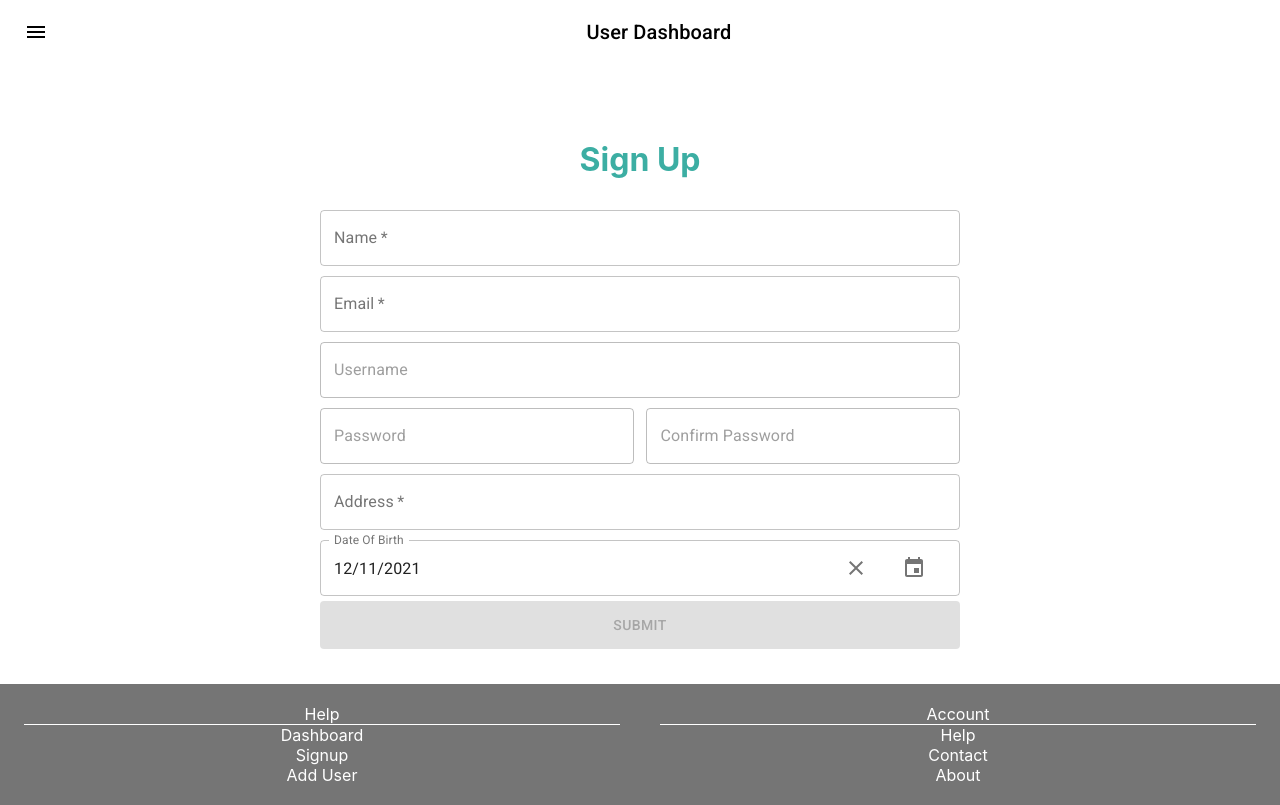
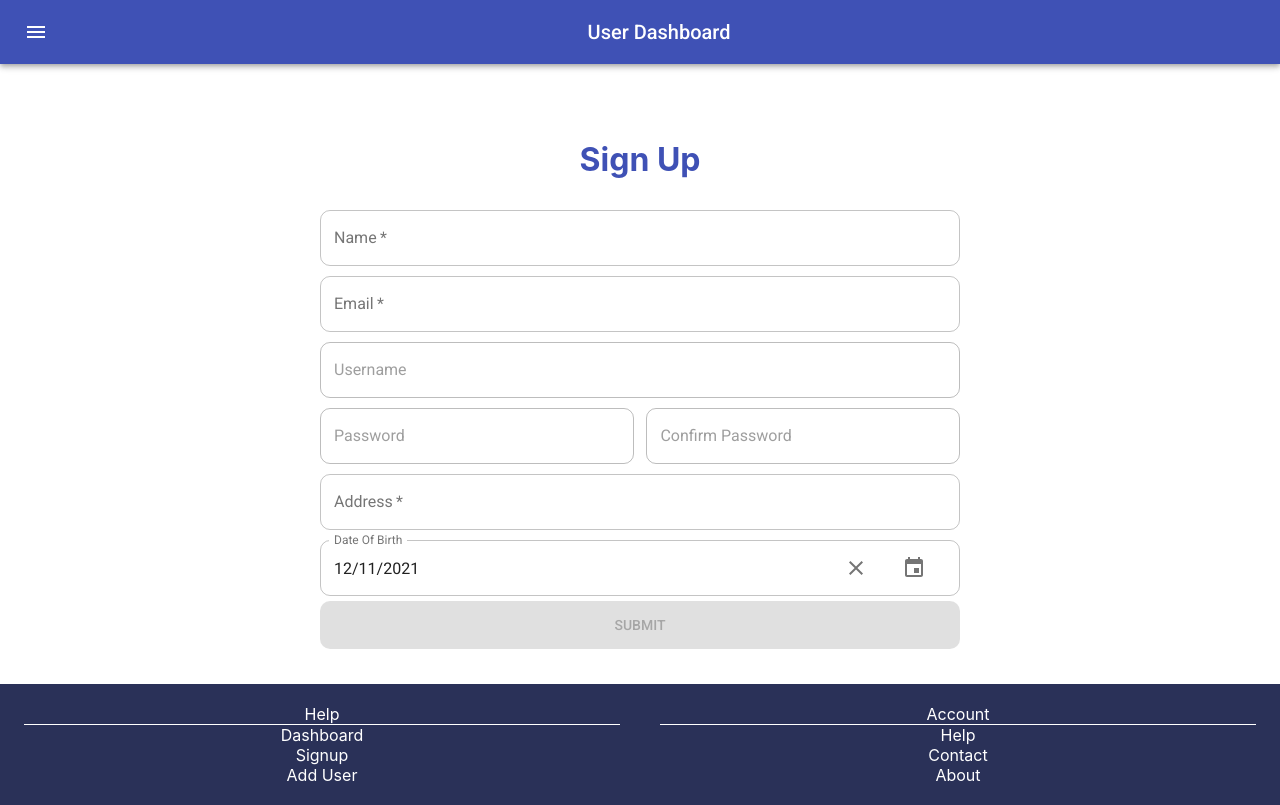
Before and after one commit to sea-lakhan/ReactJsDashboard, a React (Create React App) app: page /addUser in a window 1280 px wide. Built offline with nearby package versions, Linux system fonts and the light colour scheme.

Commit message:
date picker customization done

```diff
--- a/package.json
+++ b/package.json
@@ -10,6 +10,7 @@
     "@material-ui/icons": "^4.11.2",
     "@material-ui/pickers": "^3.3.10",
     "@mui/icons-material": "^5.2.0",
+    "@mui/lab": "^5.0.0-alpha.56",
     "@mui/material": "^5.2.0",
     "@mui/styled-engine-sc": "^5.1.0",
     "@reduxjs/toolkit": "^1.6.2",
--- a/src/App.tsx
+++ b/src/App.tsx
@@ -7,8 +7,12 @@ import { Details } from "./components/Details";
 import { Footer } from "./components/Footer";
 import { Header } from "./components/Header";
 
+import { theme } from "./theme/Theme";
+import { ThemeProvider } from "@material-ui/styles";
+
 function App() {
   return (
+    <ThemeProvider theme={theme}>
       <div className="App">
         <Header />
         <Switch>
@@ -19,6 +23,7 @@ function App() {
         </Switch>
         <Footer />
       </div>
+    </ThemeProvider>
   );
 }
 
--- a/src/components/Footer.tsx
+++ b/src/components/Footer.tsx
@@ -1,6 +1,7 @@
 import React from "react";
 import { Container, Grid, Box, makeStyles } from "@material-ui/core";
 import { Link } from "react-router-dom";
+import { theme } from "../theme/Theme";
 
 const useStyle = makeStyles({
   linkStyle: {
@@ -14,6 +15,7 @@ const useStyle = makeStyles({
     left: 0,
     right: 0,
     marginBottom: 20,
+    backgroundColor: theme.palette.primary.light,
   },
 });
 export const Footer = () => {
--- a/src/components/Header.tsx
+++ b/src/components/Header.tsx
@@ -1,5 +1,5 @@
 import { useState } from "react";
-// import AppBar from "@material-ui/core/AppBar";
+import AppBar from "@material-ui/core/AppBar";
 import Toolbar from "@material-ui/core/Toolbar";
 import IconButton from "@material-ui/core/IconButton";
 import MenuIcon from "@material-ui/icons/Menu";
@@ -8,19 +8,27 @@ import Typography from "@material-ui/core/Typography";
 import { useHistory } from "react-router";
 import MenuItem from "@material-ui/core/MenuItem";
 import Menu from "@material-ui/core/Menu";
+import { useDispatch } from "react-redux";
+import { resetSelectedUser } from "../redux/userSlice";
 
 const useStyles = makeStyles({
   menuButton: {
     marginRight: 2,
+    color: "#ffffff",
   },
   title: {
     flexGrow: 1,
+    color: "#ffffff",
+  },
+  iconStyle: {
+    color: "#ffffff`",
   },
 });
 
 export const Header = () => {
   const styles = useStyles();
   const navigation = useHistory();
+  const dispatch = useDispatch();
   const [toggleMenu, setToggleMenu] = useState(null);
 
   const handleMenu = (event: any) => {
@@ -29,6 +37,7 @@ export const Header = () => {
   };
 
   const handleAddUserClick = () => {
+    dispatch(resetSelectedUser());
     navigation.push("/addUser");
     handleClose();
   };
@@ -43,10 +52,10 @@ export const Header = () => {
   };
 
   return (
-    // <AppBar position="static">
+    <AppBar position="static">
       <Toolbar>
         <IconButton edge="start" onClick={handleMenu} className={styles.menuButton} color="inherit" aria-label="menu">
-        <MenuIcon />
+          <MenuIcon className={styles.iconStyle} />
         </IconButton>
         <Menu
           id="menu-appbar"
@@ -70,6 +79,6 @@ export const Header = () => {
           User Dashboard
         </Typography>
       </Toolbar>
-    // </AppBar>
+    </AppBar>
   );
 };
--- a/src/components/Signup.tsx
+++ b/src/components/Signup.tsx
@@ -2,7 +2,7 @@ import { useEffect, useRef, useState } from "react";
 import TextField from "@material-ui/core/TextField";
 import Button from "@material-ui/core/Button";
 import { useDispatch, useSelector } from "react-redux";
-import { makeStyles } from "@material-ui/core";
+import { Grid, makeStyles, Paper, Typography } from "@material-ui/core";
 import { useHistory } from "react-router-dom";
 import { KeyboardDatePicker, MuiPickersUtilsProvider } from "@material-ui/pickers";
 import MomentUtils from "@date-io/moment";
@@ -12,9 +12,10 @@ import { setUserDetails } from "../redux/userSlice";
 
 import { RootState } from "../redux/store";
 import { AlphabetValidation, AlphaNumericWithUnderscoreValidation, EmailValidation, PasswordValidation } from "../validation";
+import { theme } from "../theme/Theme";
 
 const useStyle = makeStyles({
-  heading: { display: "flex", color: "#3caea3" },
+  heading: { display: "flex", color: theme.palette.primary.main },
   textField: { width: "100%", backgroundColor: "#ffffff", borderRadius: 10, marginTop: 10 },
   credentialContainer: { display: "flex", width: "100%", justifyContent: "space-between", alignItems: "flex-start" },
   credentialTextFields: { width: "49%", backgroundColor: "#ffffff", borderRadius: 10, marginTop: 10 },
@@ -22,6 +23,78 @@ const useStyle = makeStyles({
   errorMessage: { color: "#ff3300" },
   dateContainer: { width: "100%", display: "flex", flexDirection: "column", justifyContent: "flex-start", marginTop: 10 },
   clearDateIcon: { marginRight: 10 },
+  notInThisMonthDay: {
+    width: "35px",
+    height: "35px",
+    backgroundColor: theme.palette.secondary.main,
+    margin: "1px",
+    boxShadow: "none",
+    borderRadius: 20,
+    padding: "1px",
+    display: "flex",
+    justifyContent: "center",
+    alignItems: "center",
+    color: "#ffffff",
+  },
+  futureDay: {
+    width: "35px",
+    height: "35px",
+    backgroundColor: theme.palette.primary.light,
+    margin: "1px",
+    boxShadow: "none",
+    borderRadius: 20,
+    padding: "1px",
+    // cursor: "none",
+    display: "flex",
+    justifyContent: "center",
+    alignItems: "center",
+    color: "#ffffff",
+  },
+  normalDay: {
+    width: "35px",
+    height: "35px",
+    backgroundColor: theme.palette.primary.dark,
+    margin: "1px",
+    boxShadow: "none",
+    borderRadius: 20,
+    padding: "1px",
+    cursor: "pointer",
+    display: "flex",
+    justifyContent: "center",
+    alignItems: "center",
+    color: "#ffffff",
+  },
+  selectedDay: {
+    width: "35px",
+    height: "35px",
+    backgroundColor: "#ffffff",
+    margin: "1px",
+    boxShadow: "none",
+    borderRadius: 20,
+    padding: "1px",
+    cursor: "pointer",
+    display: "flex",
+    justifyContent: "center",
+    alignItems: "center",
+    borderStyle: "solid",
+    borderWidth: "2px",
+    borderColor: theme.palette.primary.dark,
+    color: theme.palette.primary.dark,
+  },
+  today: {
+    width: "35px",
+    height: "35px",
+    backgroundColor: theme.palette.primary.dark,
+    margin: "1px",
+    boxShadow: "none",
+    borderRadius: 20,
+    padding: "1px",
+    cursor: "pointer",
+    display: "flex",
+    justifyContent: "center",
+    alignItems: "center",
+    color: "#ffffff",
+  },
 });
 
 export type Address = {
@@ -180,7 +253,6 @@ export const Signup = () => {
   });
 
   const handleClick = () => {
-    console.log(selectedDate, selectedDate?.toUTCString());
     if (name && email && username && password && confirmPassword && address) {
       dispatch(
         setUserDetails({
@@ -199,6 +271,56 @@ export const Signup = () => {
     } else {
       alert("Please enter all the details");
     }
+  };
+
+  const getDayView = (day: any, selectedDate: any, isInCurrentMonth: boolean) => {
+    let dateTile;
+    if (isInCurrentMonth) {
+      //conditionally return appropriate Element of date tile.
+
+      if (new Date(day) > new Date()) {
+        dateTile = (
+          <Paper className={styles.futureDay}>
+            <Grid item> {new Date(day).getDate()}</Grid>
+          </Paper>
+        );
+      } else {
+        dateTile = (
+          <Paper
+            className={
+              new Date(day).getDate() === new Date(selectedDate).getDate()
+                ? styles.selectedDay
+                : new Date(day).getDate() === new Date().getDate() && new Date(day).getMonth() === new Date().getMonth()
+                ? styles.today
+                : new Date(day) > new Date()
+                ? styles.futureDay
+                : styles.normalDay
+            }
+            onClick={() => {
+              handleDateChange(day);
+              setDateState(false);
+            }}
+          >
+            <Grid item> {new Date(day).getDate()}</Grid>
+          </Paper>
+        );
+      }
+    } else {
+      dateTile = (
+        <Paper
+          className={styles.notInThisMonthDay}
+          onClick={() => {
+            handleDateChange(day);
+            setDateState(false);
+          }}
+        >
+          <Grid item style={{ color: "lightGrey", borderRadius: 5 }}>
+            {new Date(day).getDate()}
+          </Grid>
+        </Paper>
+      );
+    }
+    return dateTile;
   };
 
   return (
@@ -315,6 +437,7 @@ export const Signup = () => {
                     </InputAdornment>
                   ),
                 }}
+                renderDay={getDayView}
                 helperText={dateError ? "Please enter valid date" : ""}
               />
             </MuiPickersUtilsProvider>
--- a/src/components/UserCart.tsx
+++ b/src/components/UserCart.tsx
@@ -7,6 +7,7 @@ import { User } from "./Signup";
 import AccountCircleIcon from "@material-ui/icons/AccountCircle";
 import DeleteIcon from "@material-ui/icons/Delete";
 import { setUserDetails } from "../redux/userSlice";
+import { theme } from "../theme/Theme";
 
 const useStyles = makeStyles({
   root: {
@@ -19,7 +20,8 @@ const useStyles = makeStyles({
     maxWidth: 325,
     display: "flex",
     flexDirection: "column",
-    backgroundColor: "#3caea3",
+    // backgroundColor: "#3caea3",
+    backgroundColor: theme.palette.primary.main,
     // justifyContent: "space-between",
   },
   userCardStyle: {
--- a/src/components/UserDetails.tsx
+++ b/src/components/UserDetails.tsx
@@ -14,9 +14,9 @@ import { User } from "./Signup";
 import { RootState } from "../redux/store";
 import { resetSelectedUser } from "../redux/userSlice";
 import moment from "moment";
+import { theme } from "../theme/Theme";
 
 const useStyles = makeStyles({
-
   rootContainer: {
     display: "flex",
     width: "100%",
@@ -31,7 +31,8 @@ const useStyles = makeStyles({
     flexDirection: "column",
     padding: 10,
     borderRadius: 20,
-    backgroundColor: "#3caea3",
+    // backgroundColor: "#3caea3",
+    background: theme.palette.primary.main,
   },
   personalDetails: {
     display: "flex",
--- /dev/null
+++ b/src/theme/Theme.tsx
@@ -0,0 +1,28 @@
+// import { createMuiTheme } from "@mui/material";
+
+import { createTheme } from "@material-ui/core/styles";
+import { indigo } from "@material-ui/core/colors";
+export const theme = createTheme({
+  palette: {
+    secondary: {
+      main: "#64dd17",
+      light: "#83e345",
+      dark: "#469a10",
+    },
+    primary: {
+      main: indigo[500],
+      light: indigo[400],
+      dark: indigo[800],
+    },
+  },
+  typography: {
+    fontFamily: "Roboto",
+    body2: {
+      fontFamily: "Times New Roman",
+      fontSize: "1rem",
+    },
+  },
+  shape: {
+    borderRadius: 10,
+  },
+});
```
Also changed, not shown: 1 other file (tests, documents, lock files or other folders). Lines whose indentation alone changed are shown as unchanged.
